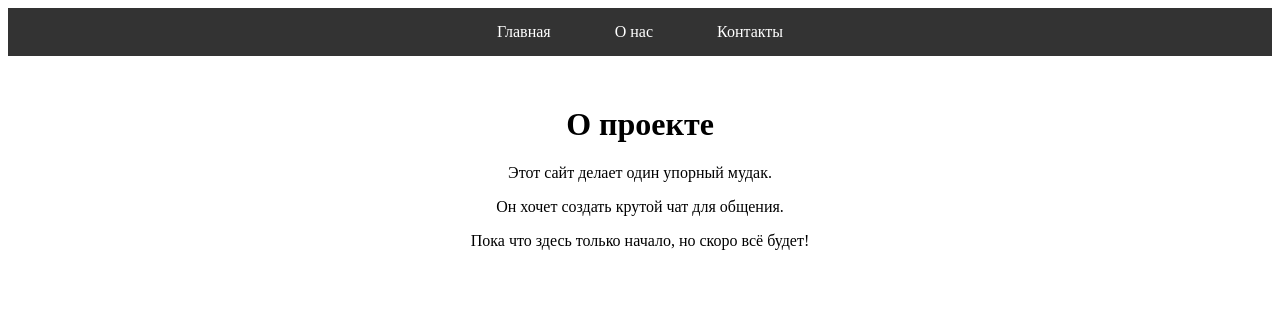
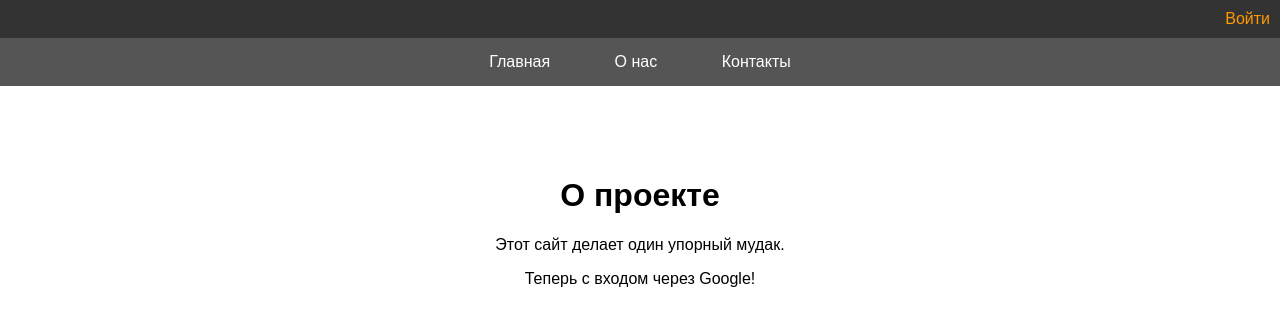
Before and after one commit to zenorvin-a11y/Spectrum-of-communication-3.0, a Flask app: page /about in a window 1280 px wide. Shown: the top 326 px of the page. Run offline with Flask 3, Linux system fonts and the light colour scheme.

Commit message:
Update about.html

```diff
--- a/templates/about.html
+++ b/templates/about.html
@@ -3,27 +3,24 @@
 <head>
     <title>О нас - Spectrum</title>
     <style>
-        .menu {
-            background-color: #333;
-            padding: 15px;
-            text-align: center;
-        }
-        .menu a {
-            color: white;
-            text-decoration: none;
-            margin: 15px;
-            padding: 8px 15px;
-        }
-        .menu a:hover {
-            background-color: #555;
-        }
-        .content {
-            text-align: center;
-            margin-top: 50px;
-        }
+        body { font-family: Arial; margin: 0; }
+        .user-info { background-color: #333; color: white; padding: 10px; text-align: right; }
+        .user-info a { color: #ff9900; text-decoration: none; margin-left: 15px; }
+        .menu { background-color: #555; padding: 15px; text-align: center; }
+        .menu a { color: white; text-decoration: none; margin: 15px; padding: 8px 15px; }
+        .menu a:hover { background-color: #777; }
+        .content { text-align: center; margin-top: 50px; padding: 20px; }
     </style>
 </head>
 <body>
+    <div class="user-info">
+        {% if user.is_authenticated %}
+            <span>Привет, {{ user.name }}!</span>
+            <a href="/logout">Выйти</a>
+        {% else %}
+            <a href="/login/google">Войти</a>
+        {% endif %}
+    </div>
 
     <div class="menu">
         <a href="/">Главная</a>
@@ -34,9 +31,7 @@
     <div class="content">
         <h1>О проекте</h1>
         <p>Этот сайт делает один упорный мудак.</p>
-        <p>Он хочет создать крутой чат для общения.</p>
-        <p>Пока что здесь только начало, но скоро всё будет!</p>
+        <p>Теперь с входом через Google!</p>
     </div>
-
 </body>
 </html>
```
